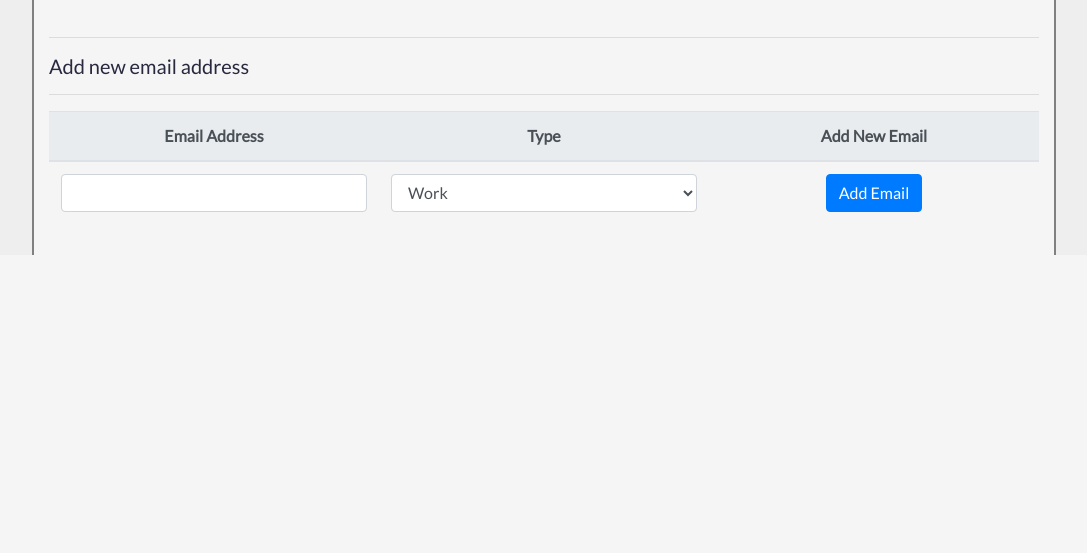
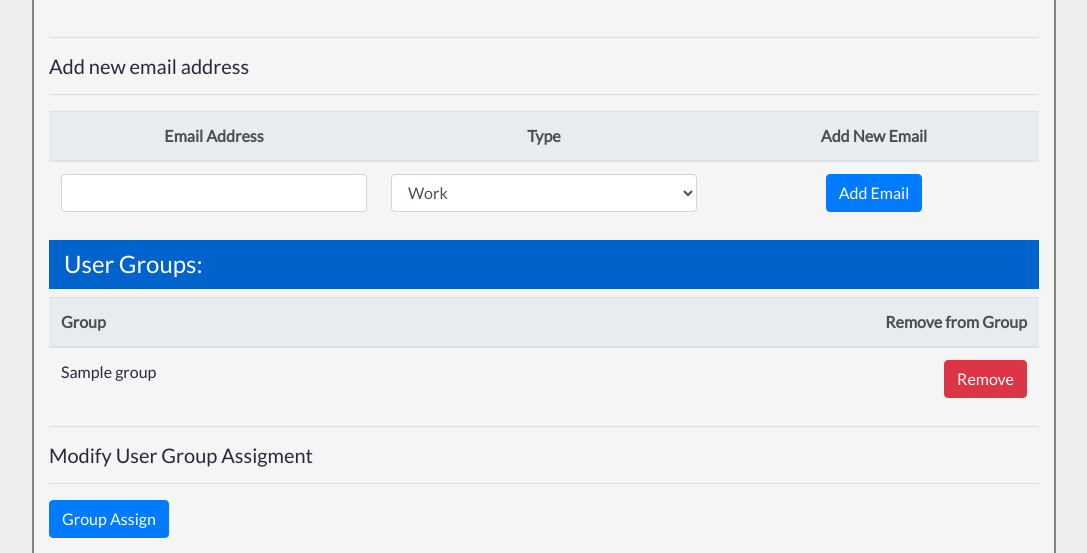
Before and after one commit to krzysztofkar/warsztat_indywidualny, a Django app: page /modify/1 in a window 1280 px wide. Shown: the part 1639-2192 px from the top of the page, without its empty margins (96-1183 px from the left). Before the commit the page ends 1894 px from the top, so only its background shows below. Run offline with Django 3.2, Linux system fonts and the light colour scheme; tables that the repository leaves empty hold one stand-in row (values such as "Sample post"); some libraries are stand-ins or nearby versions.

Commit message:
modify group template

```diff
--- a/contacts/static/css/styles.css
+++ b/contacts/static/css/styles.css
@@ -86,7 +86,6 @@ table {
 
 .tdAlignRight {
     text-align: right;
-    width: 100%;
 }
 .pGroupsHeader {
     display: inline;
--- a/contacts/templates/modify_person.html
+++ b/contacts/templates/modify_person.html
@@ -236,6 +236,29 @@
         </tbody>
     </table>
 
-
+    <h4 class="h4 h4Colors">User Groups:</h4>
+    <table class="table">
+        <thead class="thead-light">
+        <tr>
+            <th scope="col">Group</th>
+            <th scope="col" class="tdAlignRight">Remove from Group</th>
+        </tr>
+        </thead>
+        <tbody>
+        {% for gr in modified_person.groups_set.all %}
+            <tr>
+                <td>{{ gr.name }}</td>
+                <td class="tdAlignRight"><a href="/delete_user_from_group/{{ gr.id }}/{{ modified_person.id }}">
+                        <button class="btn btn-danger">Remove</button>
+                    </a></td>
+            </tr>
+        {% endfor %}
+        </tbody>
+    </table>
+    <hr>
+    <h5 class="h5">Modify User Group Assigment</h5>
+    <hr>
+     <a href="/add_to_group/{{ modified_person.id }}">
+                        <button class="btn btn-primary">Group Assign</button></a>
 {% endif %}
 {% include "footer.html" %}
--- a/contacts/templates/show_all_groups.html
+++ b/contacts/templates/show_all_groups.html
@@ -5,13 +5,16 @@
 
 {% else %}
     <h3 class="h3 h3Colors">All Groups</h3>
-
     {% for gr in groups %}
         <h4 class="h4 h4Colors" style="height: 60px">
             <p class="pGroupsHeader">Group: {{ gr.name }}</p>
                        <a href="/delete_group/{{ gr.id }}" style="float: right">
                 <button class="btn btn-danger">Delete Group!</button>
             </a>
+            <a href="/modify_group/{{ gr.id }}" style="float: right">
+                <button class="btn btn-warning" style="margin: 0 10px">Modify Group</button><p></p>
+            </a>
+
         </h4>
         {% if gr.person.all %}
             <table class="table">
@@ -25,7 +28,6 @@
                     <tr>
                         <td>
                             <a href="/show_person_details/{{ usr.id }}">{{ usr.name }} {{ usr.surname }}</a></td>
-
                         <td class="tdAlignRight"><a href="/delete_user_from_group/{{ gr.id }}/{{ usr.id }}">
                             <button class="btn btn-danger">Remove</button>
                         </a></td>
--- a/contacts/templates/show_all_users.html
+++ b/contacts/templates/show_all_users.html
@@ -21,7 +21,7 @@
                 <td><a href="/show_person_details/{{ user.id }}">{{ user.name }}</a></td>
                 <td class="centerTableCol">
                     <a href="/add_to_group/{{ user.id }}">
-                        <button class="btn btn-primary">Group Assign</button>
+                        <button class="btn btn-primary">Group Assign</button></a>
                 </td>
                 <td class="centerTableCol">
                     <a href="/modify/{{ user.id }}">
```
Also changed, not shown: contacts/templates/modify_group.html (added, +43 -0 lines). Lines whose indentation alone changed are shown as unchanged.
